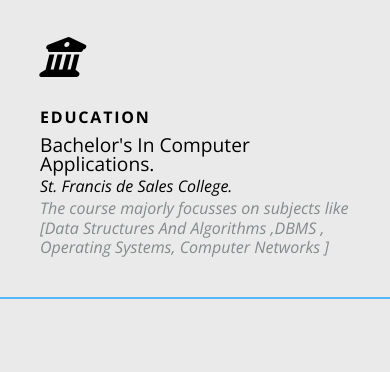
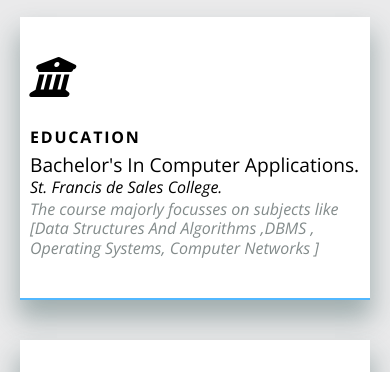
Before and after one commit to IMADILKHAN/PortFolio-1, a plain HTML site: page index.html in a window 390 px wide. Shown: the part 728-1100 px from the top of the page. Drawn offline with nearby package versions, Linux system fonts and the light colour scheme.

Commit message:
final tweeks in the mobile view

```diff
--- a/css/servicess.css
+++ b/css/servicess.css
@@ -128,6 +128,7 @@
 #services .services-contaianer {
     grid-template-columns: 1fr;
     left: 0;
+    padding: 20px;
 }
 #services .services-contaianer box{
 
@@ -135,6 +136,16 @@
 #services{
     padding: 0px 0px;
 }
+
+#services .services-contaianer .box{
+    padding-left: 10px;
+    padding-right: 10px;
+    background: rgba(255, 255, 255, 1);
+    -webkit-box-shadow: 0px 17px 25px 2px rgba(47,79,79,0.39);
+    -moz-box-shadow: 0px 17px 25px 2px rgba(47,79,79,0.39);
+    box-shadow: 0px 17px 25px 2px rgba(47,79,79,0.39);
+}
+
 }
 
 /* Phones */
```
